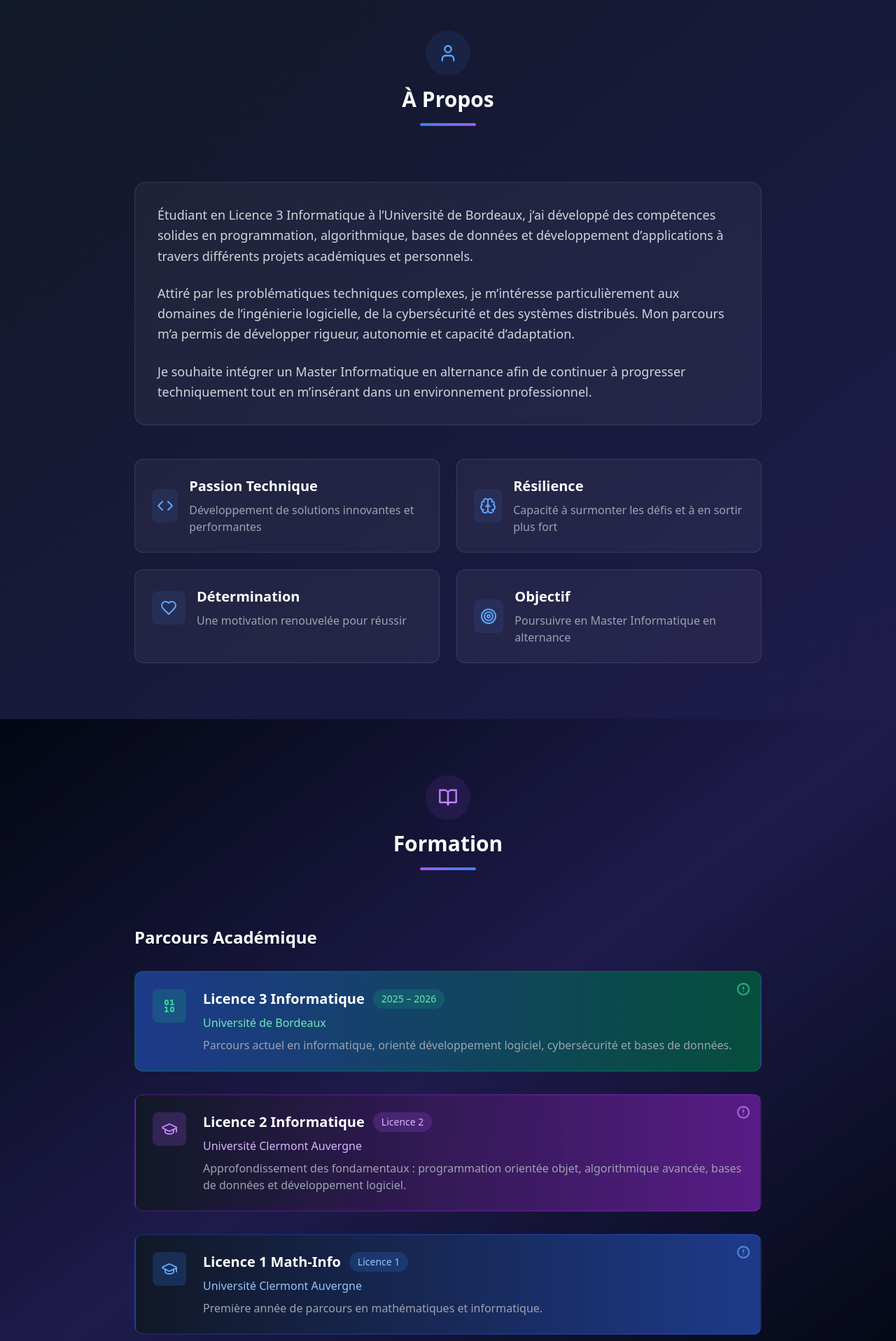
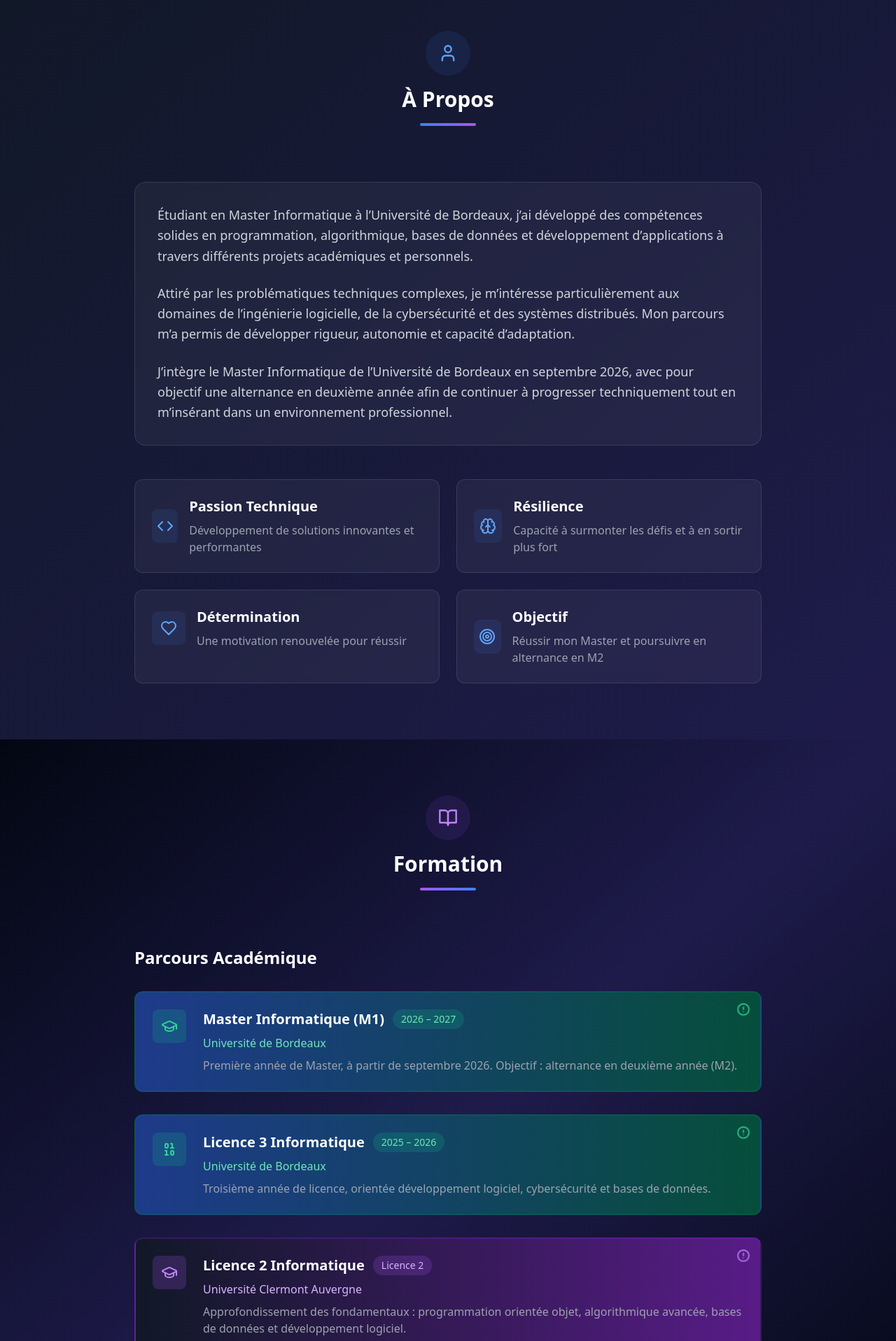
Before and after one commit to Zakariaab03/portfolio, a React (Vite) app: page / in a window 1280 px wide. Shown: the part 880-2797 px from the top of the page at 70% size. Built offline with nearby package versions, Linux system fonts and the light colour scheme.

Commit message:
Mise à jour du portfolio pour le M1 : étudiant en Master Informatique à Bordeaux, alternance visée en M2 (2027)

```diff
--- a/index.html
+++ b/index.html
@@ -4,14 +4,14 @@
     <meta charset="UTF-8" />
     <link rel="icon" type="image/png" href="https://i.postimg.cc/VNWZ9J2V/Chat-GPT-Image-May-17-2025-12-37-07-PM.png" />
     <meta name="viewport" content="width=device-width, initial-scale=1.0" />
-    <meta name="description" content="Portfolio de Zakaria Abou El Azze - Étudiant en Licence 3 Informatique à l’Université de Bordeaux, orienté développement logiciel, cybersécurité et bases de données." />
-    <meta name="keywords" content="Zakaria Abou El Azze, portfolio, informatique, développement logiciel, backend, cybersécurité, bases de données, alternance, master informatique" />
+    <meta name="description" content="Portfolio de Zakaria Abou El Azze - Étudiant en Master Informatique à l’Université de Bordeaux, orienté développement logiciel, cybersécurité et bases de données." />
+    <meta name="keywords" content="Zakaria Abou El Azze, portfolio, informatique, développement logiciel, backend, cybersécurité, bases de données, master informatique, université de bordeaux" />
     <meta name="author" content="Zakaria Abou El Azze" />
-    <meta property="og:title" content="Zakaria Abou El Azze — Développeur orienté sécurité | Alternance Master 2026" />
-    <meta property="og:description" content="Portfolio de Zakaria Abou El Azze - Étudiant en Licence 3 Informatique à l’Université de Bordeaux." />
+    <meta property="og:title" content="Zakaria Abou El Azze — Développeur orienté sécurité | Master Informatique, Université de Bordeaux" />
+    <meta property="og:description" content="Portfolio de Zakaria Abou El Azze - Étudiant en Master Informatique à l’Université de Bordeaux." />
     <meta property="og:image" content="https://i.postimg.cc/VNWZ9J2V/Chat-GPT-Image-May-17-2025-12-37-07-PM.png" />
     <meta property="og:type" content="website" />
-    <title>Zakaria Abou El Azze | Développeur orienté sécurité — Alternance Master 2026</title>
+    <title>Zakaria Abou El Azze | Développeur orienté sécurité — Master Informatique, Bordeaux</title>
     <!-- Google Analytics tracking script -->
     <script async src="https://www.googletagmanager.com/gtag/js?id=G-FT0LZXG4T5"></script>
     <script>
--- a/src/components/About.tsx
+++ b/src/components/About.tsx
@@ -22,7 +22,7 @@ export const About: React.FC = () => {
     {
       icon: Target,
       title: "Objectif",
-      description: "Poursuivre en Master Informatique en alternance"
+      description: "Réussir mon Master et poursuivre en alternance en M2"
     }
   ];
 
@@ -52,7 +52,7 @@ export const About: React.FC = () => {
             className="bg-white/5 backdrop-blur-sm rounded-2xl p-8 mb-12 border border-white/10"
           >
             <p className="text-gray-300 text-lg leading-relaxed mb-6">
-              Étudiant en Licence 3 Informatique à l’Université de Bordeaux, j’ai développé des compétences solides en programmation, algorithmique, bases de données et développement d’applications à travers différents projets académiques et personnels.
+              Étudiant en Master Informatique à l’Université de Bordeaux, j’ai développé des compétences solides en programmation, algorithmique, bases de données et développement d’applications à travers différents projets académiques et personnels.
             </p>
 
             <p className="text-gray-300 text-lg leading-relaxed mb-6">
@@ -60,7 +60,7 @@ export const About: React.FC = () => {
             </p>
 
             <p className="text-gray-300 text-lg leading-relaxed">
-              Je souhaite intégrer un Master Informatique en alternance afin de continuer à progresser techniquement tout en m’insérant dans un environnement professionnel.
+              J’intègre le Master Informatique de l’Université de Bordeaux en septembre 2026, avec pour objectif une alternance en deuxième année afin de continuer à progresser techniquement tout en m’insérant dans un environnement professionnel.
             </p>
           </motion.div>
 
--- a/src/components/Contact.tsx
+++ b/src/components/Contact.tsx
@@ -83,9 +83,9 @@ export const Contact: React.FC = () => {
                 <GraduationCap size={32} className="text-blue-400" />
               </div>
               <div>
-                <h3 className="text-2xl font-semibold text-white mb-4">Étudiant en Licence 3 Informatique</h3>
+                <h3 className="text-2xl font-semibold text-white mb-4">Étudiant en Master Informatique</h3>
                 <p className="text-gray-300 text-lg leading-relaxed mb-4">
-                  Actuellement étudiant à l’Université de Bordeaux, je souhaite poursuivre en Master Informatique, idéalement en alternance, afin de développer mes compétences techniques et acquérir une expérience professionnelle.
+                  Étudiant en Master Informatique à l’Université de Bordeaux, je vise une alternance pour ma deuxième année de Master afin de développer mes compétences techniques et acquérir une expérience professionnelle.
                 </p>
                 <div className="flex flex-wrap gap-4">
                   <div className="flex items-center gap-2 bg-blue-500/10 px-4 py-2 rounded-full">
@@ -98,7 +98,7 @@ export const Contact: React.FC = () => {
                   </div>
                   <div className="flex items-center gap-2 bg-emerald-500/10 px-4 py-2 rounded-full">
                     <Briefcase size={18} className="text-emerald-400" />
-                    <span className="text-gray-300">Disponible septembre 2026</span>
+                    <span className="text-gray-300">Alternance visée : septembre 2027</span>
                   </div>
                 </div>
               </div>
--- a/src/components/Education.tsx
+++ b/src/components/Education.tsx
@@ -7,10 +7,19 @@ export const Education: React.FC = () => {
 
   const educationData = [
     {
+      degree: "Master Informatique (M1)",
+      institution: "Université de Bordeaux",
+      period: "2026 – 2027",
+      description: "Première année de Master, à partir de septembre 2026. Objectif : alternance en deuxième année (M2).",
+      icon: GraduationCap,
+      mood: "hopeful",
+      details: "Admis au Master Informatique de l’Université de Bordeaux (rentrée septembre 2026). Première année consacrée à consolider un socle généraliste — algorithmique, génie logiciel, systèmes, bases de données — avant le choix de spécialité et une alternance en M2."
+    },
+    {
       degree: "Licence 3 Informatique",
       institution: "Université de Bordeaux",
       period: "2025 – 2026",
-      description: "Parcours actuel en informatique, orienté développement logiciel, cybersécurité et bases de données.",
+      description: "Troisième année de licence, orientée développement logiciel, cybersécurité et bases de données.",
       icon: Binary,
       mood: "hopeful",
       details: "Année durant laquelle j’ai renforcé mes compétences en programmation, algorithmique et bases de données à travers plusieurs projets en Python, Java et développement web, me permettant de devenir plus autonome dans la conception et la réalisation de solutions informatiques."
--- a/src/components/Footer.tsx
+++ b/src/components/Footer.tsx
@@ -17,7 +17,7 @@ export const Footer: React.FC = () => {
             <a href="#" className="text-2xl font-bold text-white flex items-center">
               ZA<span className="text-teal-400">.</span>
             </a>
-            <p className="text-gray-400 mt-2">Étudiant en Licence 3 Informatique</p>
+            <p className="text-gray-400 mt-2">Étudiant en Master Informatique</p>
           </div>
 
           <div className="flex justify-center md:justify-end items-center space-x-6">
--- a/src/components/Hero.tsx
+++ b/src/components/Hero.tsx
@@ -74,7 +74,7 @@ export const Hero: React.FC = () => {
                 className="inline-flex items-center bg-blue-500/10 rounded-full px-4 py-2"
               >
                 <Code className="text-blue-400 mr-2" size={18} />
-                <span className="text-blue-200 font-medium text-sm md:text-base">Étudiant en L3 Informatique</span>
+                <span className="text-blue-200 font-medium text-sm md:text-base">Étudiant en Master Informatique</span>
               </motion.div>
 
               <h1 className="text-4xl md:text-5xl lg:text-7xl font-bold text-transparent bg-clip-text bg-gradient-to-r from-blue-400 via-purple-400 to-pink-400">
@@ -85,7 +85,7 @@ export const Hero: React.FC = () => {
             </div>
 
             <p className="text-gray-300 text-base md:text-lg leading-relaxed">
-              Étudiant en Licence 3 Informatique à l’Université de Bordeaux, je m’intéresse au développement logiciel, à la cybersécurité et à l’analyse de données. Je souhaite poursuivre en Master Informatique en alternance afin de développer mes compétences techniques et acquérir une expérience professionnelle.
+              Étudiant en Master Informatique (M1) à l’Université de Bordeaux, je m’intéresse au développement logiciel, à la cybersécurité et à l’analyse de données. Je vise une alternance en deuxième année de Master (rentrée 2027) afin de développer mes compétences techniques et acquérir une expérience professionnelle.
             </p>
 
             <div className="flex flex-wrap justify-center md:justify-start gap-3">
```
Also changed, not shown: 7 other files (tests, documents, lock files or other folders).
